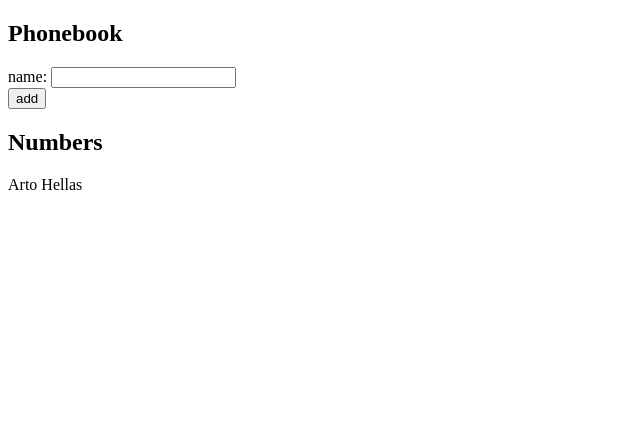
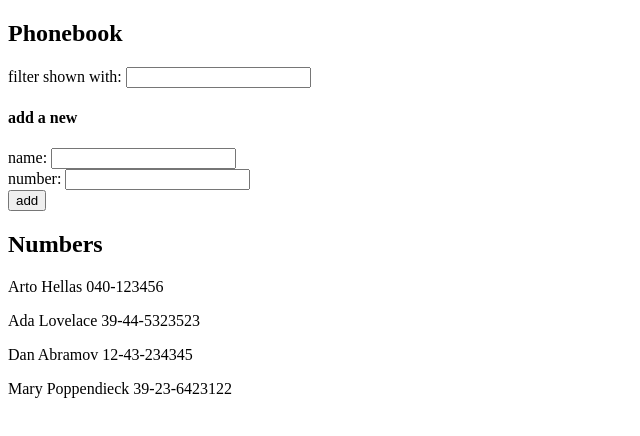
Before and after one commit to mohamed20163858/reviewReact, a React (Vite) app in the folder part2/phonebook/: page / in a window 1280 px wide. Shown: the top 436 px of the page, without its empty margins (0-640 px from the left). Built offline with nearby package versions, Linux system fonts and the light colour scheme.

Commit message:
Finish exercise 2.9

```diff
--- a/part2/phonebook/src/App.jsx
+++ b/part2/phonebook/src/App.jsx
@@ -1,18 +1,30 @@
 import { useState } from "react";
 
 const App = () => {
-  const [persons, setPersons] = useState([{ name: "Arto Hellas" }]);
+  const [persons, setPersons] = useState([
+    { name: "Arto Hellas", number: "040-123456", id: 1 },
+    { name: "Ada Lovelace", number: "39-44-5323523", id: 2 },
+    { name: "Dan Abramov", number: "12-43-234345", id: 3 },
+    { name: "Mary Poppendieck", number: "39-23-6423122", id: 4 },
+  ]);
   const [newName, setNewName] = useState("");
+  const [newNumber, setNewNumber] = useState("");
+  const [filterValue, setFilterValue] = useState("");
+  const filtered = persons.filter((person) =>
+    person.name.toLowerCase().includes(filterValue.toLowerCase()),
+  );
   const handleSubmit = (e) => {
     e.preventDefault();
     let found = persons.find((person) => person.name === newName);
     if (found !== undefined) {
       alert(`${newName} is already added to phonebook`);
     } else {
-      setPersons(persons.concat({ name: newName }));
+      setPersons(persons.concat({ name: newName, number: newNumber }));
     }
     document.getElementById("name").value = "";
     setNewName("");
+    document.getElementById("number").value = "";
+    setNewNumber("");
   };
 
   return (
@@ -20,7 +32,25 @@
       <h2>Phonebook</h2>
       <form>
         <div>
-          name: <input id="name" onChange={(e) => setNewName(e.target.value)} />
+          filter shown with:{" "}
+          <input onChange={(e) => setFilterValue(e.target.value)} />
+        </div>
+        <h4>add a new</h4>
+        <div>
+          name:{" "}
+          <input
+            id="name"
+            onChange={(e) => setNewName(e.target.value)}
+            required
+          />
+        </div>
+        <div>
+          number:{" "}
+          <input
+            id="number"
+            onChange={(e) => setNewNumber(e.target.value)}
+            required
+          />
         </div>
         {/* <div>{newName}</div> */}
         <div>
@@ -30,9 +60,18 @@
         </div>
       </form>
       <h2>Numbers</h2>
-      {persons.map((person) => (
-        <p key={person.name}>{person.name}</p>
-      ))}
+
+      {filtered.length === 0
+        ? persons.map((person) => (
+            <p key={person.name}>
+              {person.name} {person.number}
+            </p>
+          ))
+        : filtered.map((person) => (
+            <p key={person.name}>
+              {person.name} {person.number}
+            </p>
+          ))}
     </div>
   );
 };
```
